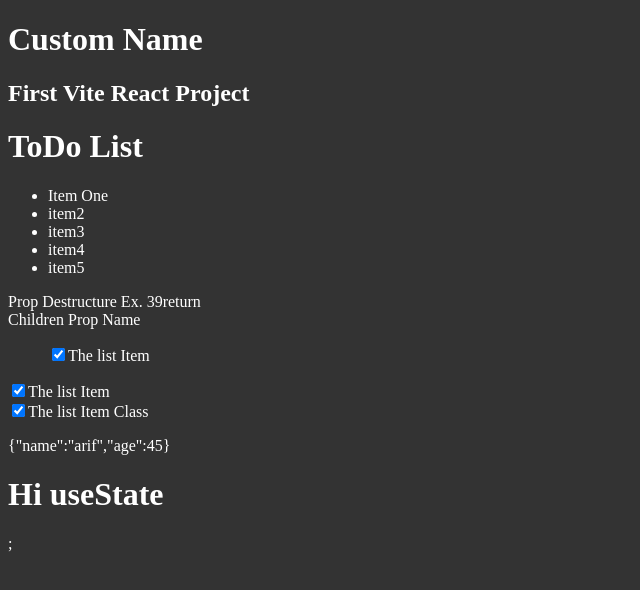
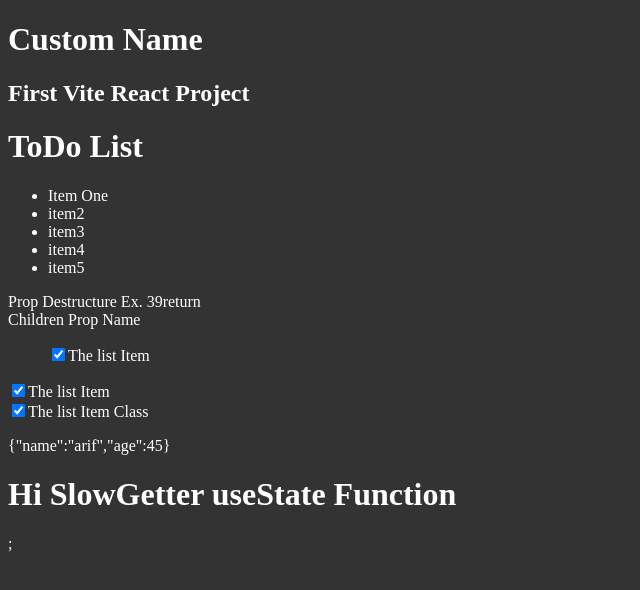
Before and after one commit to iqbal-arif/SimplifiedReactJS, a React (Vite) app in the folder demo/vite-project/myviteproject/: page / in a window 1280 px wide. Shown: the top 590 px of the page, without its empty margins (0-640 px from the left). Built offline with nearby package versions, Linux system fonts and the light colour scheme.

Commit message:
modified:   demo/vite-project/myviteproject/src/App.jsx

```diff
--- a/demo/vite-project/myviteproject/src/App.jsx
+++ b/demo/vite-project/myviteproject/src/App.jsx
@@ -15,7 +15,7 @@ import "./style.css";
 /****Function for lesson 17 to change state*/
 function slowGetter() {
   //Really slow code
-  return "Slow useState";
+  return "SlowGetter useState Function";
 }
 function App() {
   /*
@@ -44,8 +44,8 @@ function App() {
 Lesson 17 useState Hook
 useState needs to be stated initially in the function before anything else
 */
-  const [name, setName] = useState("useState");
-  console.log("Render", name);
+  // const [name, setName] = useState("useState");// defines the default initial useState value
+  const [name, setName] = useState(slowGetter()); // change the value by invoking function
   //useState sets value as an Array
   /*
   const name = values[0] // first value of array
```
